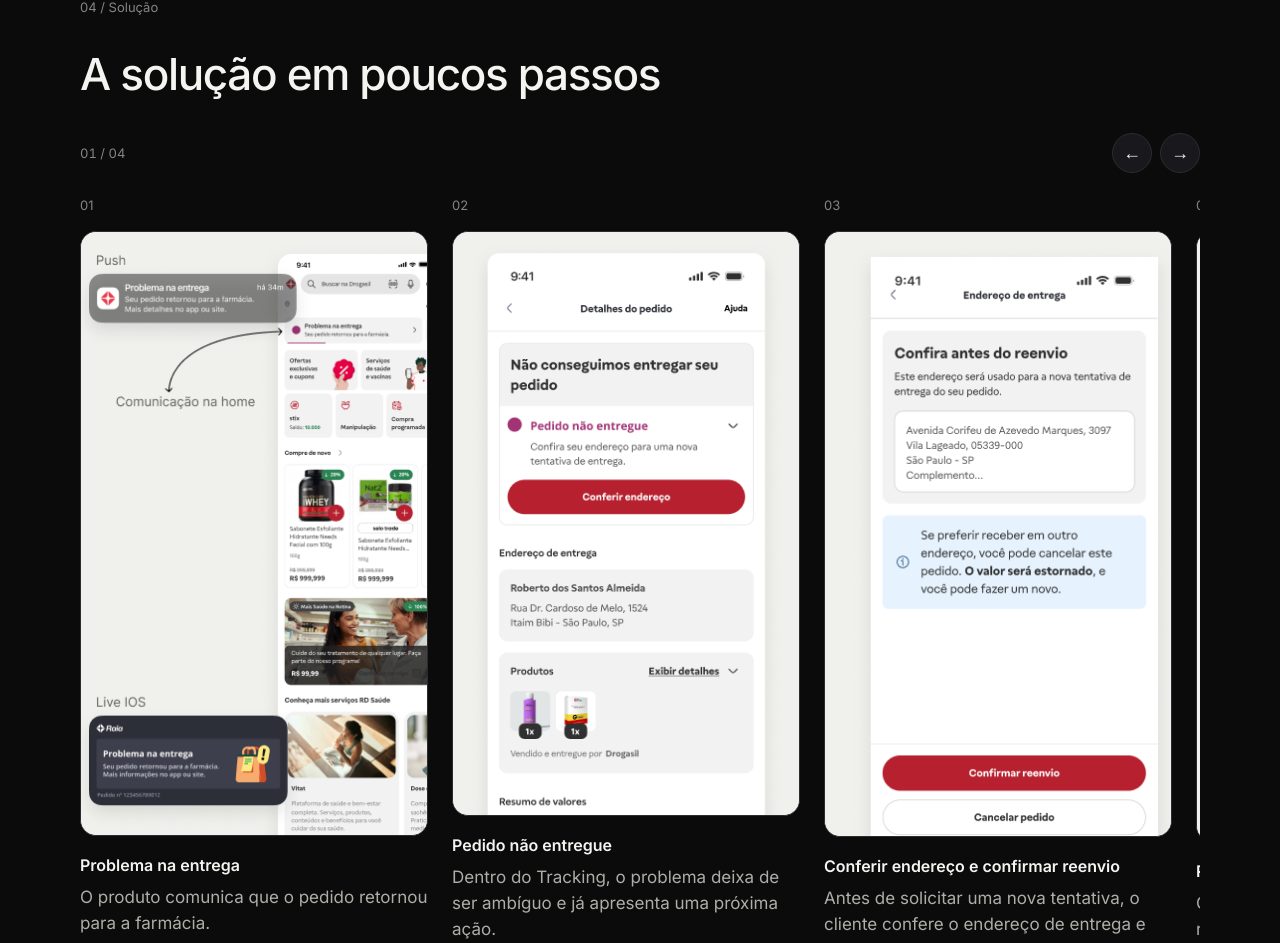
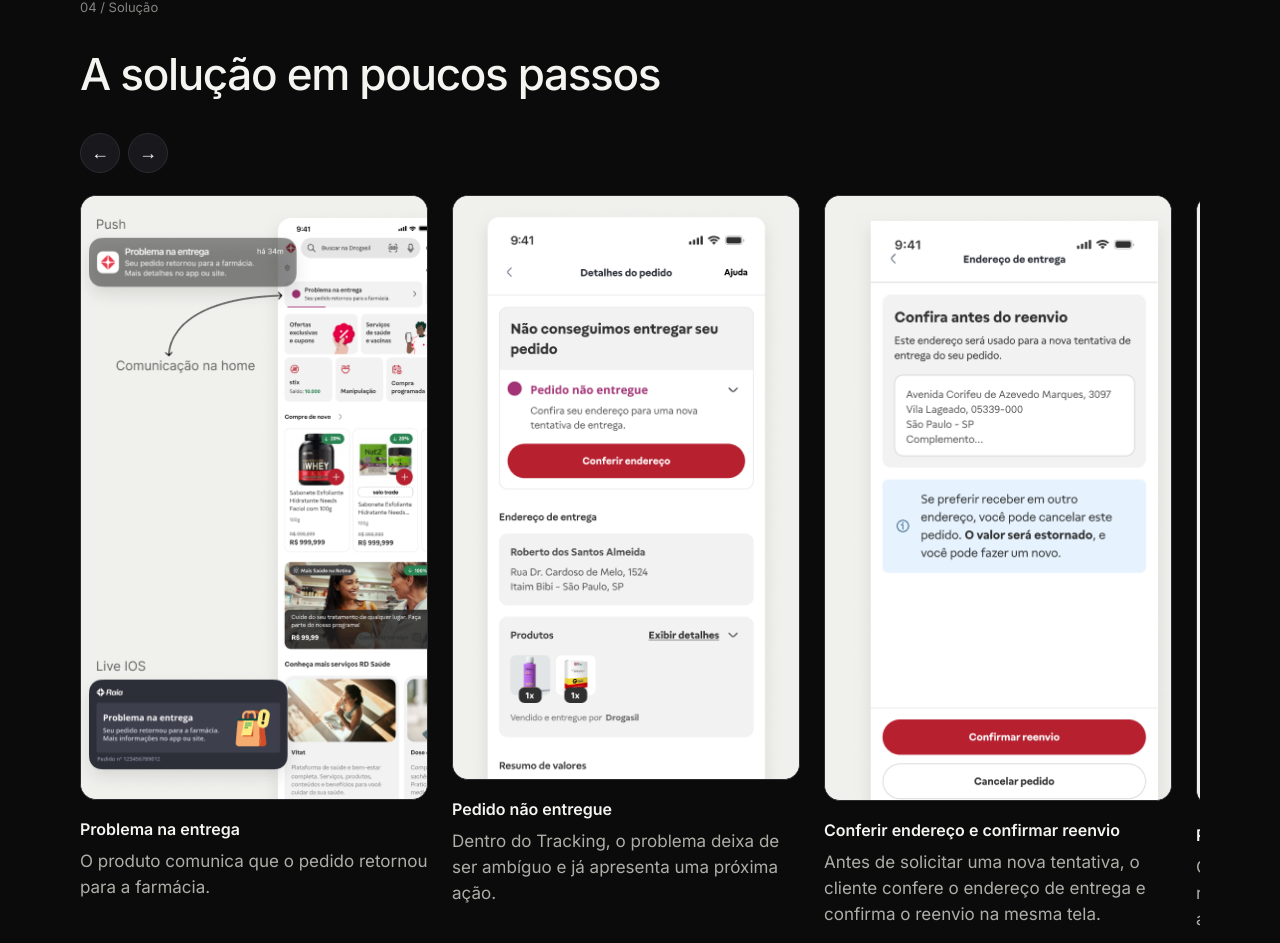
Before and after one commit to Wanderson-stech/wan-portfolio-designofc, a Next.js app: page /reenvio in a window 1280 px wide. Shown: the part 4559-5502 px from the top of the page. Built offline with nearby package versions, Linux system fonts and the light colour scheme.

Commit message:
fix: remove solution carousel indexes

```diff
--- a/app/globals.css
+++ b/app/globals.css
@@ -1025,13 +1025,6 @@
   width: 348px;
 }
 
-.journey-artifact__number {
-  margin: 0 0 16px;
-  color: var(--subtle);
-  font-size: 13px;
-  line-height: 20px;
-}
-
 .journey-artifact__stage,
 .recovery-home {
   width: 348px;
--- a/components/carousel.tsx
+++ b/components/carousel.tsx
@@ -10,6 +10,7 @@
   slideClassName = "",
   containScroll = "trimSnaps",
   mobileContainScroll,
+  showCounter = true,
 }: {
   children: React.ReactNode[];
   label: string;
@@ -17,6 +18,7 @@
   slideClassName?: string;
   containScroll?: false | "trimSnaps" | "keepSnaps";
   mobileContainScroll?: false | "trimSnaps" | "keepSnaps";
+  showCounter?: boolean;
 }) {
   const [viewportRef, api] = useEmblaCarousel({
     align: "start",
@@ -50,9 +52,11 @@
   return (
     <div className={"portfolio-carousel " + className} aria-label={label}>
       <div className="portfolio-carousel__controls">
-        <span className="portfolio-carousel__counter">
-          {String(index + 1).padStart(2, "0")} / {String(total).padStart(2, "0")}
-        </span>
+        {showCounter ? (
+          <span className="portfolio-carousel__counter">
+            {String(index + 1).padStart(2, "0")} / {String(total).padStart(2, "0")}
+          </span>
+        ) : null}
         <div className="portfolio-carousel__actions">
           <button type="button" onClick={previous} aria-label="Item anterior">←</button>
           <button type="button" onClick={next} aria-label="Próximo item">→</button>
--- a/components/product-artifacts.tsx
+++ b/components/product-artifacts.tsx
@@ -30,7 +30,7 @@
   },
 ] as const;
 
-function ReenvioFigmaSlide({ slide, index }: { slide: typeof reenvioSolutionSlides[number]; index: number }) {
+function ReenvioFigmaSlide({ slide }: { slide: typeof reenvioSolutionSlides[number] }) {
   return (
     <article
       className="reenvio-figma-artifact"
@@ -42,7 +42,6 @@
         "--artifact-mobile-height": `${slide.mobile.height}px`,
       } as CSSProperties}
     >
-      <p className="journey-artifact__number">{String(index + 1).padStart(2, "0")}</p>
       <div className="reenvio-figma-artifact__media">
         <picture>
           <source media="(max-width: 767px)" srcSet={slide.mobile.src} />
@@ -70,9 +69,10 @@
       slideClassName="reenvio-native-slide"
       containScroll={false}
       mobileContainScroll="trimSnaps"
+      showCounter={false}
     >
-      {reenvioSolutionSlides.map((slide, index) => (
-        <ReenvioFigmaSlide slide={slide} index={index} key={slide.title} />
+      {reenvioSolutionSlides.map((slide) => (
+        <ReenvioFigmaSlide slide={slide} key={slide.title} />
       ))}
     </PortfolioCarousel>
   );
```
